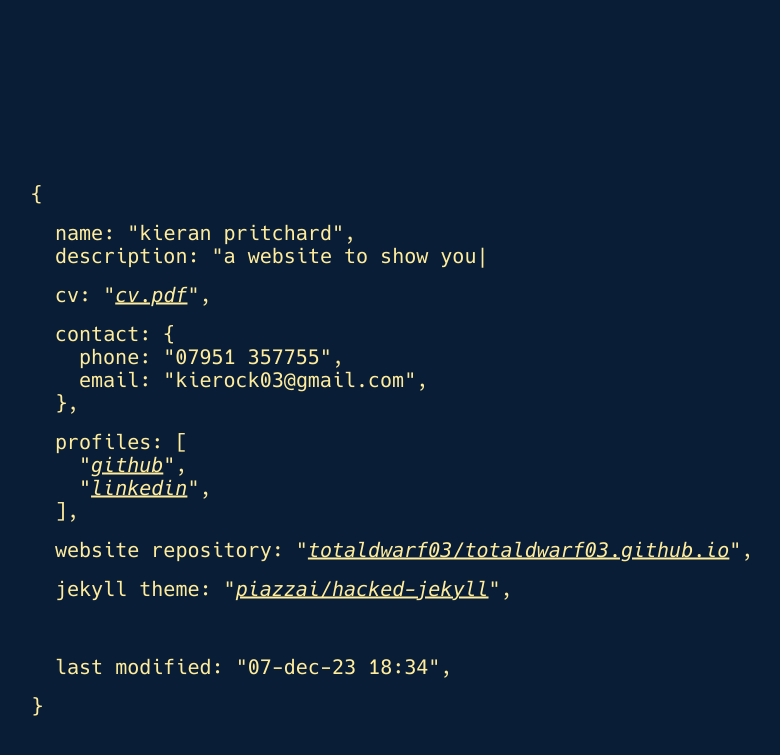
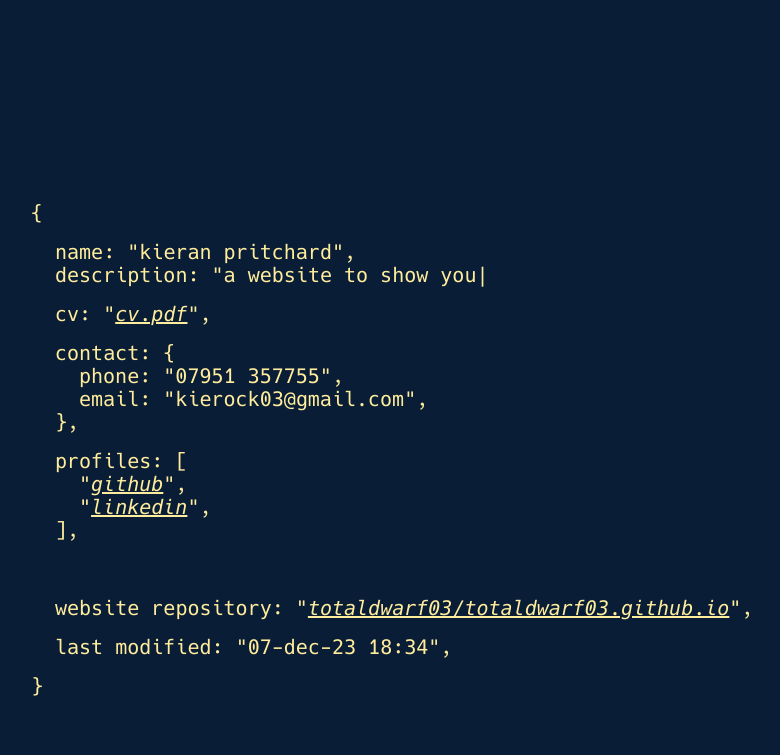
Before and after one commit to TotalDwarf03/TotalDwarf03.github.io, a Jekyll site: the page built from index.md, in a window 1280 px wide. Shown: the top 755 px of the page, without its empty margins (225-1005 px from the left). Built offline with Jekyll 4.4.1, drawn with Linux system fonts in a browser that asks for light colours.

Commit message:
Removed some unnecessary code

```diff
--- a/_config.yml
+++ b/_config.yml
@@ -21,7 +21,6 @@ json:
   profiles:
     Github: https://github.com/TotalDwarf03
     Linkedin: https://www.linkedin.com/in/kieran-pritchard-20a270193/
-  Jekyll_Theme: https://github.com/piazzai/hacked-jekyll
   Repo: https://github.com/TotalDwarf03/TotalDwarf03.github.io
 
 exclude:
--- a/_layouts/home.html
+++ b/_layouts/home.html
@@ -68,6 +68,7 @@ layout: default
     </div>
     {% endif %}
   </div>
+  <br>
   <div class="block">
     {% if site.json.Repo %}
     {% assign source = site.json.Repo | split: "github.com/" | slice: 1 %}
@@ -75,13 +76,6 @@ layout: default
     {% endif %}
   </div>
   <div class="block">
-    {% if site.json.Jekyll_Theme %}
-    {% assign source = site.json.Jekyll_Theme | split: "github.com/" | slice: 1 %}
-    <p><span class="key">Jekyll Theme</span><span class="attr"><a href="{{ site.json.Jekyll_Theme }}" target="_blank">{{ source }}</a></span></p>
-    {% endif %}
-  </div>
-  <br>
-  <div class="block">
     <p><span class="key">Last Modified</span><span class="attr">07-dec-23 18:34</span></p>
   </div>
 </main>
```
